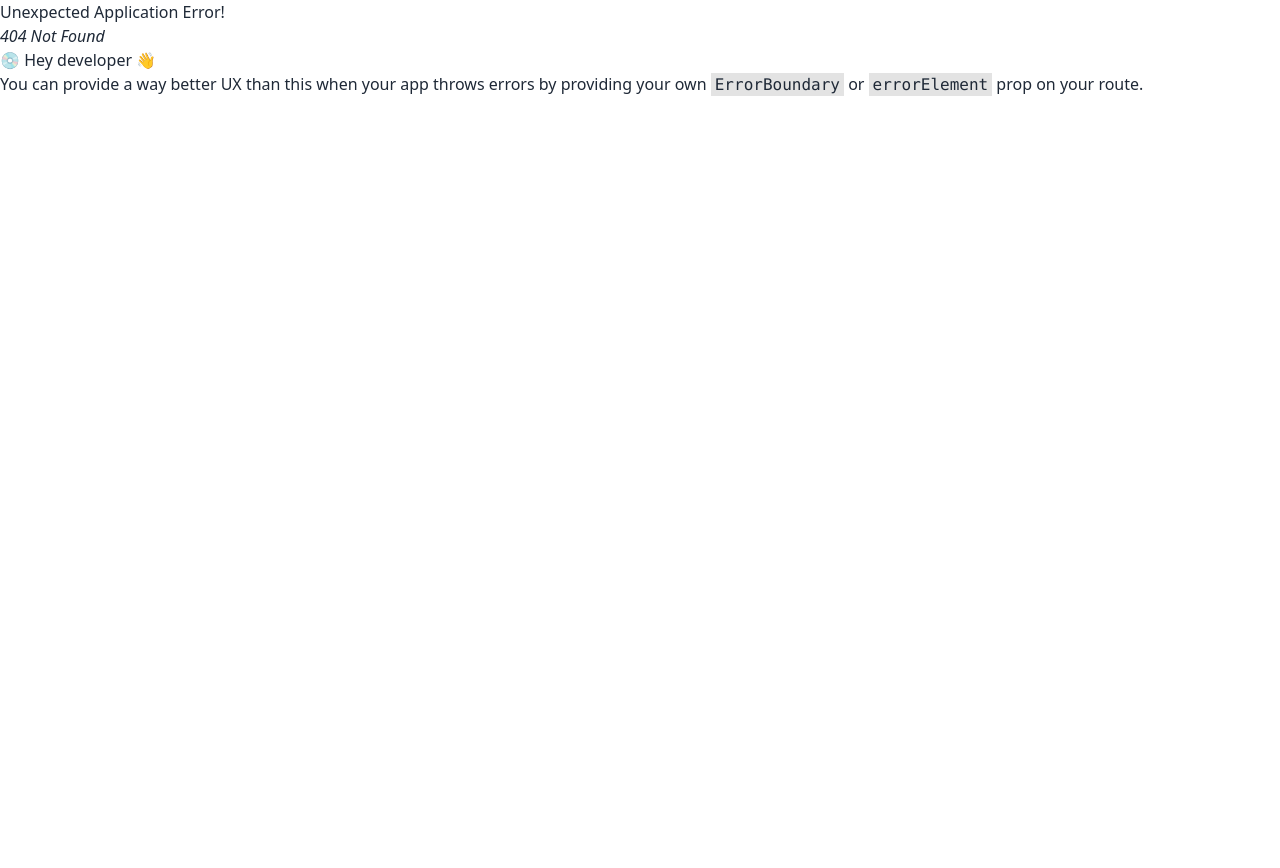
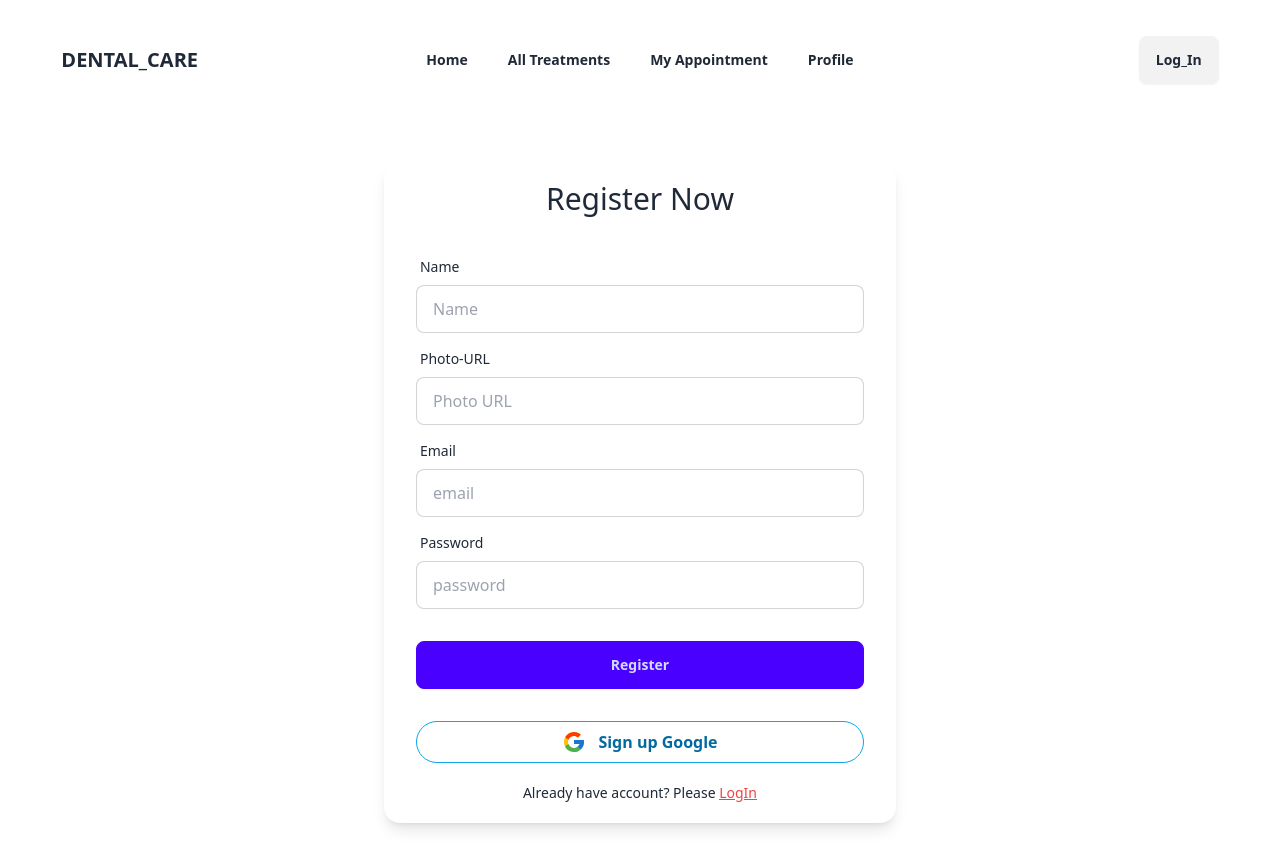
Before and after one commit to MukitHossen7/dental-care-with-authentication, a React (Vite) app: page /register in a window 1280 px wide. Before the commit this address had no page. Shown: the top 868 px of the page. Before the commit the page ends 800 px from the top, so only its background shows below. Built offline with nearby package versions, Linux system fonts and the light colour scheme.

Commit message:
Login and Register page create done

```diff
--- a/package.json
+++ b/package.json
@@ -12,6 +12,7 @@
   "dependencies": {
     "react": "^18.3.1",
     "react-dom": "^18.3.1",
+    "react-icons": "^5.3.0",
     "react-router-dom": "^6.28.0"
   },
   "devDependencies": {
--- a/src/Components/Header/Header.jsx
+++ b/src/Components/Header/Header.jsx
@@ -44,7 +44,9 @@ const Header = () => {
         </ul>
       </div>
       <div className="navbar-end">
-        <a className="btn">Log_In</a>
+        <Link to="/login" className="btn">
+          Log_In
+        </Link>
       </div>
     </div>
   );
--- /dev/null
+++ b/src/Pages/Authpages/LoginPages.jsx
@@ -0,0 +1,56 @@
+import { FcGoogle } from "react-icons/fc";
+import { Link } from "react-router-dom";
+
+const LoginPages = () => {
+  return (
+    <div className="flex justify-center items-center h-screen">
+      <div className="card bg-base-100 w-full max-w-lg shrink-0 shadow-lg">
+        <h2 className="font-medium text-3xl text-center pt-5">Login Now</h2>
+        <form className="card-body">
+          <div className="form-control">
+            <label className="label">
+              <span className="label-text">Email</span>
+            </label>
+            <input
+              type="email"
+              placeholder="email"
+              className="input input-bordered"
+              required
+            />
+          </div>
+          <div className="form-control">
+            <label className="label">
+              <span className="label-text">Password</span>
+            </label>
+            <input
+              type="password"
+              placeholder="password"
+              className="input input-bordered"
+              required
+            />
+            <label className="label">
+              <a href="#" className="label-text-alt link link-hover">
+                Forgot password?
+              </a>
+            </label>
+          </div>
+          <div className="form-control mt-6">
+            <button className="btn btn-primary">Login</button>
+          </div>
+        </form>
+        <button className="flex gap-3 items-center justify-center py-2 px-5 border border-sky-500 mx-8 rounded-full mb-5 font-semibold text-sky-700">
+          <FcGoogle className="text-2xl" />
+          Sign in Google
+        </button>
+        <p className="text-sm font-medium text-center pb-5 ">
+          New to the website? Please{" "}
+          <span className="text-red-500 underline">
+            <Link to="/register">Register</Link>
+          </span>
+        </p>
+      </div>
+    </div>
+  );
+};
+
+export default LoginPages;
--- /dev/null
+++ b/src/Pages/Authpages/RegisterPage.jsx
@@ -0,0 +1,77 @@
+import { FcGoogle } from "react-icons/fc";
+import { Link } from "react-router-dom";
+
+const RegisterPage = () => {
+  return (
+    <div>
+      <div className="flex justify-center items-center h-screen">
+        <div className="card bg-base-100 w-full max-w-lg shrink-0 shadow-lg">
+          <h2 className="font-medium text-3xl text-center pt-5">
+            Register Now
+          </h2>
+          <form className="card-body">
+            <div className="form-control">
+              <label className="label">
+                <span className="label-text">Name</span>
+              </label>
+              <input
+                type="text"
+                placeholder="Name"
+                className="input input-bordered"
+                required
+              />
+            </div>
+            <div className="form-control">
+              <label className="label">
+                <span className="label-text">Photo-URL</span>
+              </label>
+              <input
+                type="text"
+                placeholder="Photo URL"
+                className="input input-bordered"
+                required
+              />
+            </div>
+            <div className="form-control">
+              <label className="label">
+                <span className="label-text">Email</span>
+              </label>
+              <input
+                type="email"
+                placeholder="email"
+                className="input input-bordered"
+                required
+              />
+            </div>
+            <div className="form-control">
+              <label className="label">
+                <span className="label-text">Password</span>
+              </label>
+              <input
+                type="password"
+                placeholder="password"
+                className="input input-bordered"
+                required
+              />
+            </div>
+            <div className="form-control mt-6">
+              <button className="btn btn-primary">Register</button>
+            </div>
+          </form>
+          <button className="flex gap-3 items-center justify-center py-2 px-5 border border-sky-500 mx-8 rounded-full mb-5 font-semibold text-sky-700">
+            <FcGoogle className="text-2xl" />
+            Sign up Google
+          </button>
+          <p className="text-sm font-medium text-center pb-5 ">
+            Already have account? Please{" "}
+            <span className="text-red-500 underline">
+              <Link to="/login">LogIn</Link>
+            </span>
+          </p>
+        </div>
+      </div>
+    </div>
+  );
+};
+
+export default RegisterPage;
--- /dev/null
+++ b/src/Providers/AuthProvider.jsx
@@ -0,0 +1,9 @@
+const AuthProvider = () => {
+  return (
+    <div>
+      <h2>Hello Provider</h2>
+    </div>
+  );
+};
+
+export default AuthProvider;
```
Also changed, not shown: src/Routes/Routes.jsx (+10 -0 lines), 1 other file (tests, documents, lock files or other folders).
